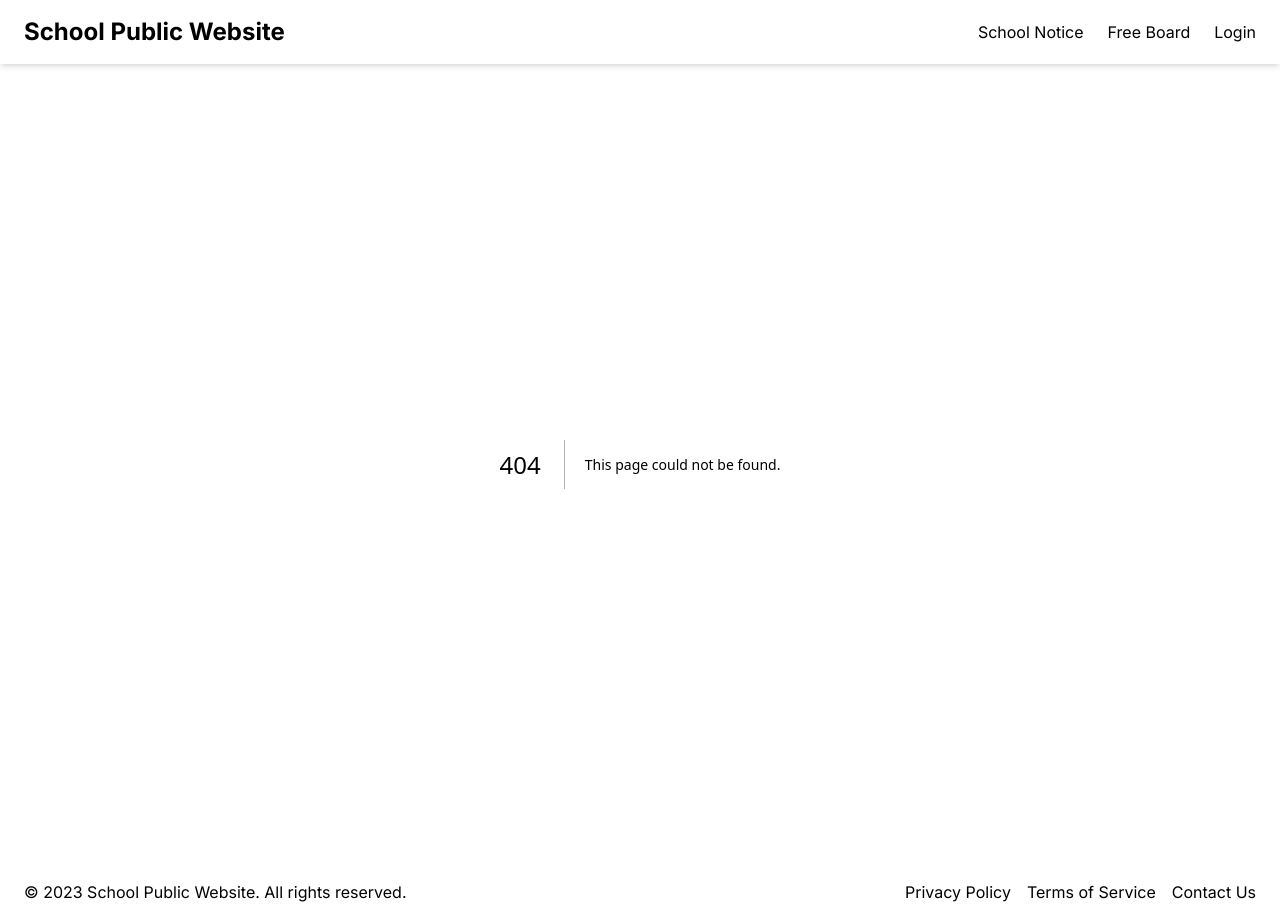
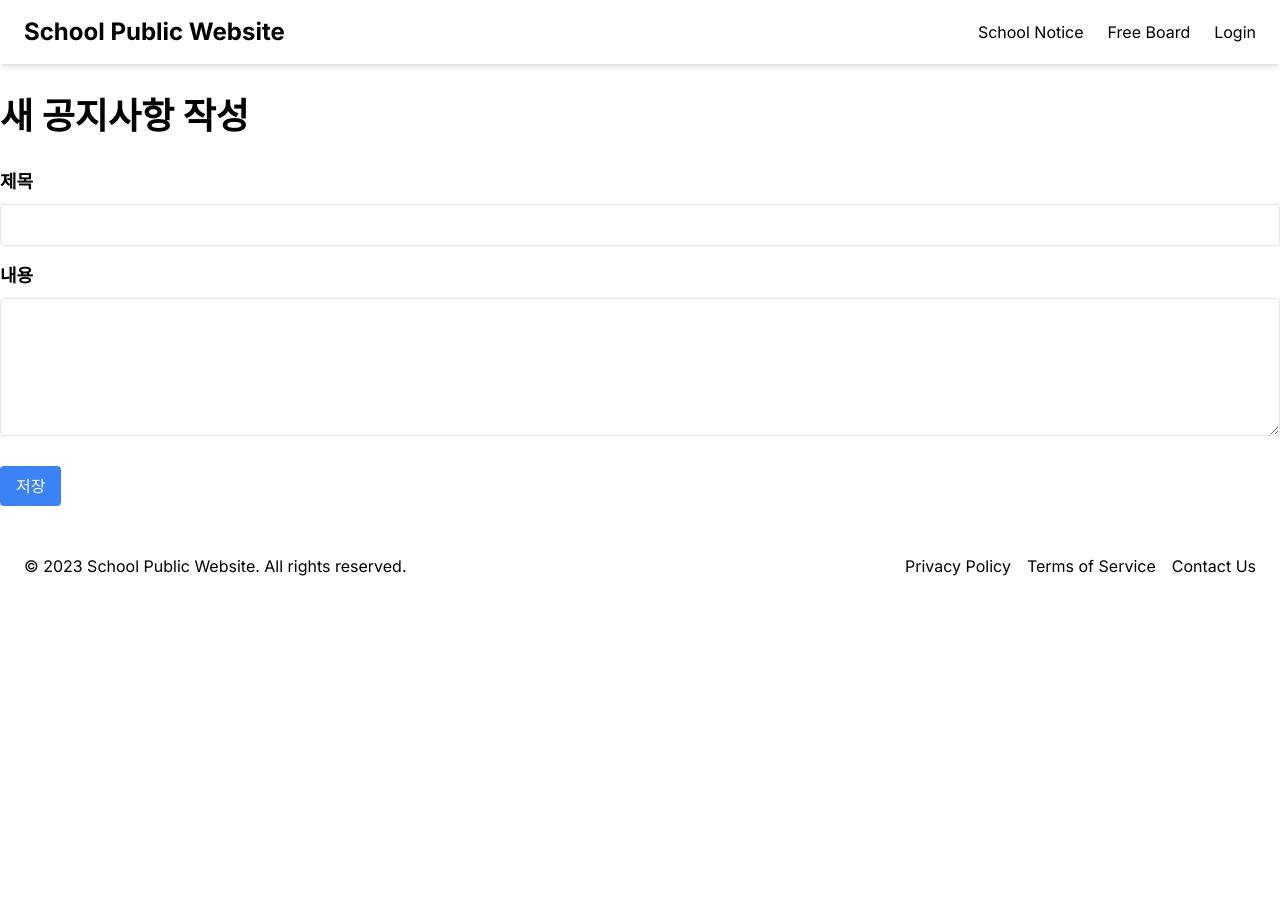
Before and after one commit to CChuYong/WFK-ICT-Nepal-Project, a Next.js app in the folder frontend/: page /notices/new in a window 1280 px wide. Before the commit this address had no page. After the commit the page ends 800 px from the top, so only its background shows below. Built offline with nearby package versions, Linux system fonts and the light colour scheme.

Commit message:
공지사항 목록 & 작성

```diff
--- /dev/null
+++ b/frontend/app/notices/new/page.js
@@ -0,0 +1,54 @@
+"use client";
+
+import { useState } from 'react';
+import { useRouter } from 'next/navigation';
+
+export default function NewNotice() {
+  const [title, setTitle] = useState('');
+  const [content, setContent] = useState('');
+  const router = useRouter();
+
+  const handleSubmit = (e) => {
+    e.preventDefault();
+
+    // 공지사항 데이터를 로컬 스토리지에 저장
+    const notices = JSON.parse(localStorage.getItem('notices')) || [];
+    const newNotice = { id: notices.length + 1, title, content };
+    notices.push(newNotice);
+    localStorage.setItem('notices', JSON.stringify(notices));
+
+    // 저장 후 공지사항 목록 페이지로 이동
+    router.push('/notices');
+  };
+
+  return (
+    <div className="container mx-auto py-8">
+      <h1 className="text-4xl font-bold mb-8">새 공지사항 작성</h1>
+      <form onSubmit={handleSubmit}>
+        <div className="mb-4">
+          <label className="block text-lg font-bold mb-2">제목</label>
+          <input
+            type="text"
+            value={title}
+            onChange={(e) => setTitle(e.target.value)}
+            className="w-full px-3 py-2 border rounded"
+            required
+          />
+        </div>
+        <div className="mb-6">  {/* 제목과 내용 사이의 공백을 추가합니다. */}
+          <label className="block text-lg font-bold mb-2">내용</label>
+          <textarea
+            value={content}
+            onChange={(e) => setContent(e.target.value)}
+            className="w-full px-3 py-2 border rounded"
+            rows="5"
+            required
+          />
+        </div>
+        <button type="submit" className="bg-blue-500 text-white px-4 py-2 rounded">
+          저장
+        </button>
+      </form>
+    </div>
+  );
+}
--- /dev/null
+++ b/frontend/app/notices/page.js
@@ -0,0 +1,37 @@
+"use client";
+
+import { useEffect, useState } from 'react';
+import Link from 'next/link';
+
+export default function Notices() {
+  const [notices, setNotices] = useState([]);
+
+  useEffect(() => {
+    // 로컬 스토리지에서 공지사항 데이터를 불러옵니다.
+    const savedNotices = JSON.parse(localStorage.getItem('notices')) || [];
+    setNotices(savedNotices);
+  }, []);
+
+  return (
+    <div className="container mx-auto py-8">
+      <h1 className="text-4xl font-bold mb-8">공지사항 게시판</h1>
+      <div className="mb-4">
+        <Link href="/notices/new" className="bg-blue-500 text-white px-4 py-2 rounded">
+          새 공지사항 작성
+        </Link>
+      </div>
+      <div className="bg-white rounded-lg shadow-md p-4 space-y-4">
+        {notices.length === 0 ? (
+          <p>공지사항이 없습니다.</p>
+        ) : (
+          notices.map((notice) => (
+            <div key={notice.id} className="border-b pb-4 mb-4">
+              <h2 className="text-2xl font-bold mb-2">{notice.title}</h2> {/* 제목과 내용 사이에 더 많은 여백 추가 */}
+              <p className="mb-4">{notice.content}</p>
+            </div>
+          ))
+        )}
+      </div>
+    </div>
+  );
+}
```
